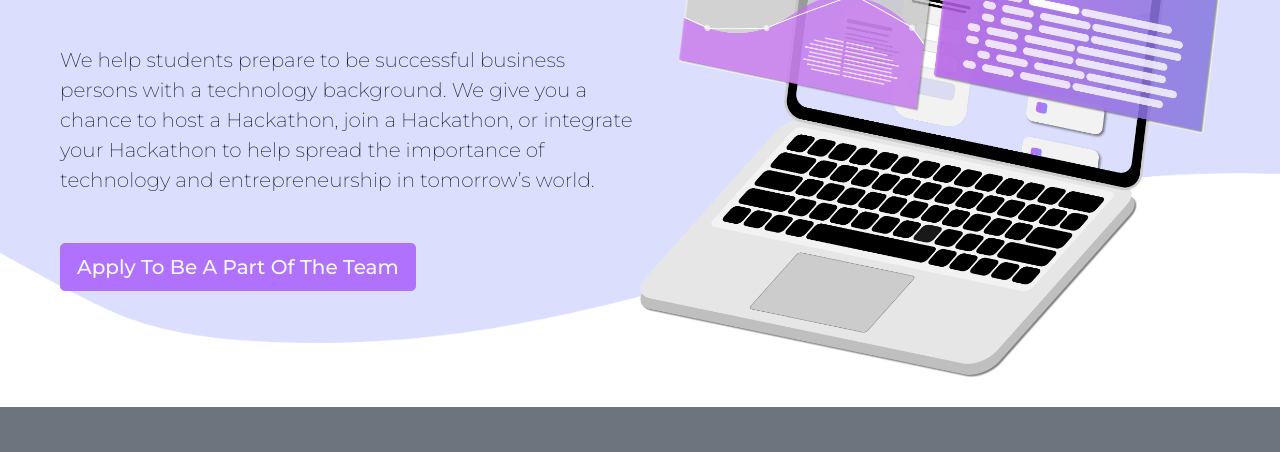
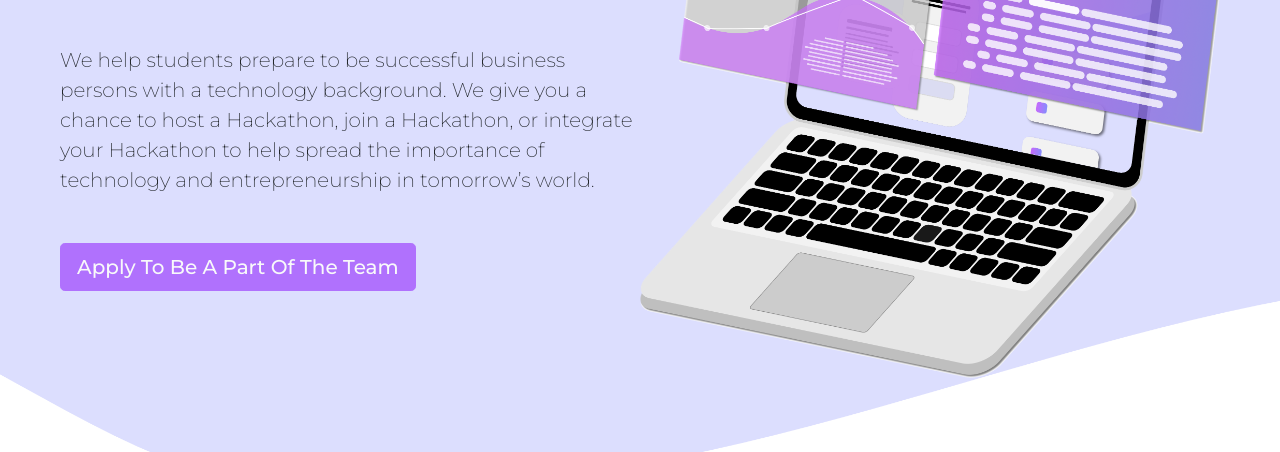
Before and after one commit to Wevie0/XD-Hacks-Windsor, a plain HTML site: page index.html in a window 1280 px wide. Shown: the part 281-733 px from the top of the page. Drawn offline with nearby package versions, Linux system fonts and the light colour scheme.

Commit message:
changed bg size on main

```diff
--- a/index.html
+++ b/index.html
@@ -51,7 +51,7 @@
     </nav>
 
     <section id="home" class="bg-img text-dark p-5 mt-5 text-center text-sm-start"
-        style="background-image: url('images/bg2.3.png'); height: 80vh; background-size: cover;">
+        style="background-image: url('images/bg2.3.png'); height: 100vh; background-size: cover;">
         <div class="container-fluid">
             <div class="d-sm-flex align-items-center justify-content-between pt-5">
                 <div>
```
